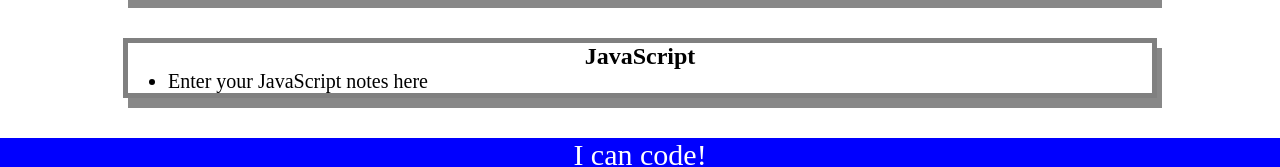
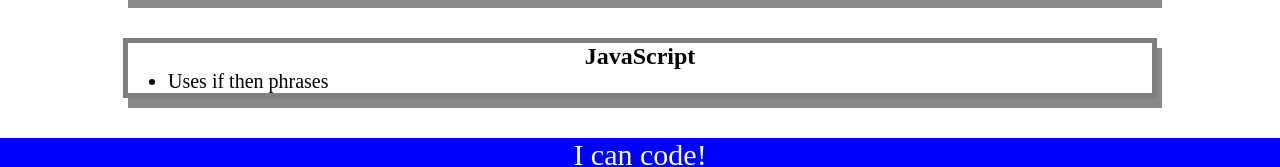
Before and after one commit to playafly/prework-study-guide, a plain HTML site: page index.html in a window 1280 px wide. Shown: the part 491-658 px from the top of the page. Drawn offline with Linux system fonts and the light colour scheme.

Commit message:
updated project README file

```diff
--- a/index.html
+++ b/index.html
@@ -42,7 +42,7 @@
       <section class="card" id="javascript-section">
         <h2>JavaScript</h2>
         <ul>
-          <li>Enter your JavaScript notes here</li>
+          <li>Uses if then phrases</li>
         </ul>
       </section>
     </main>
```
Also changed, not shown: 1 other file.
